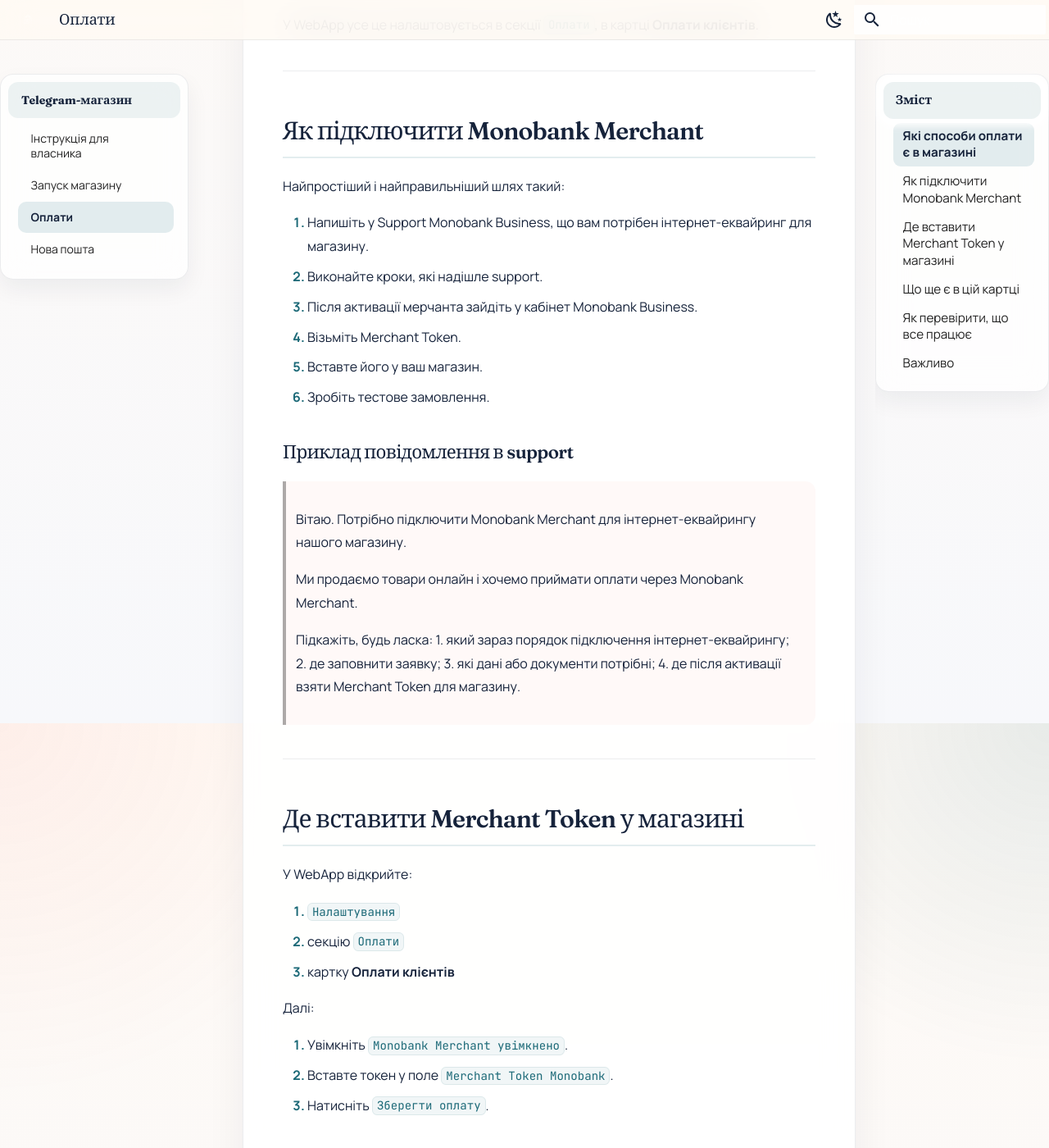
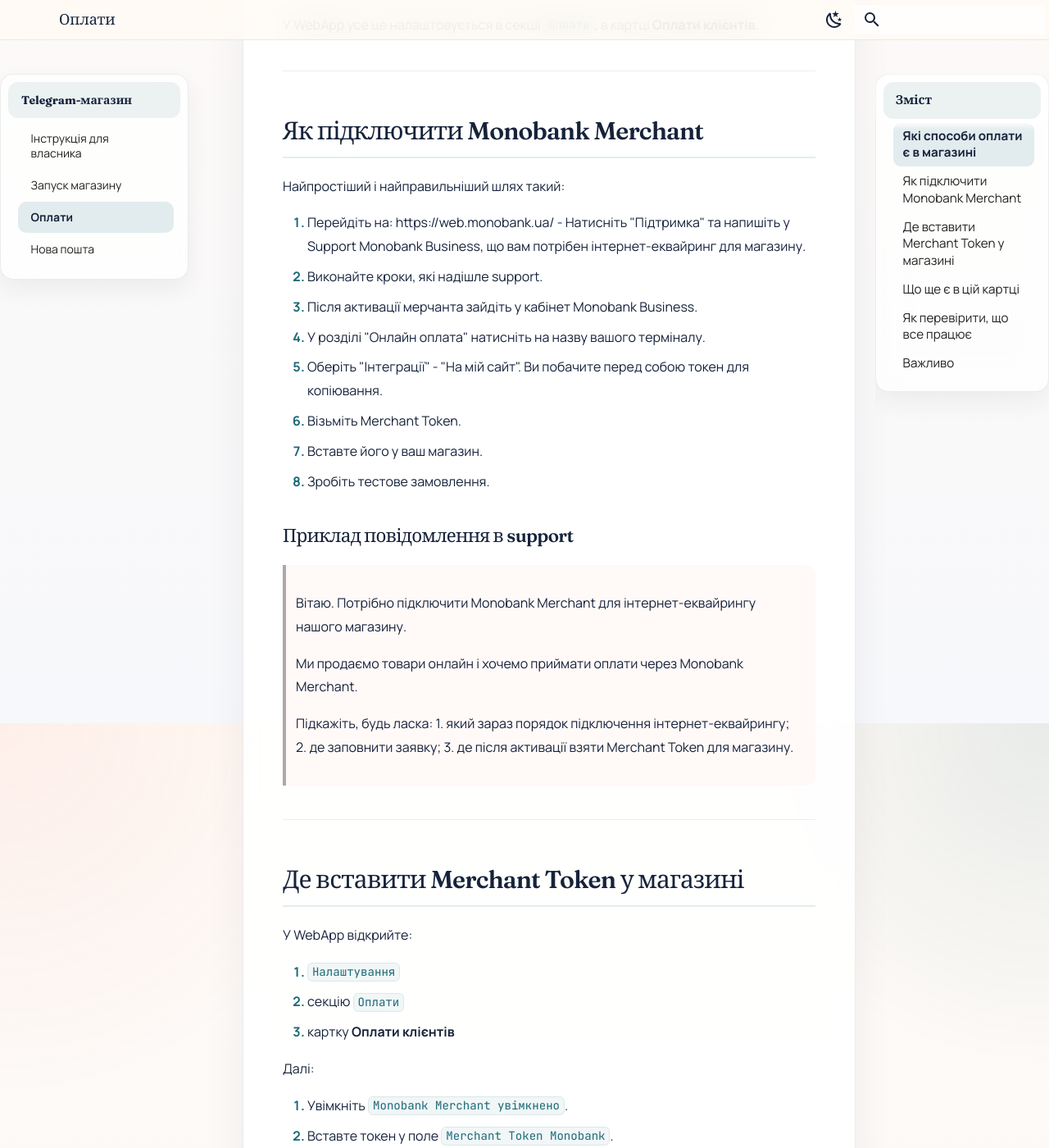
Before and after one commit to BHy4uk/tgshop-docs, an MkDocs documentation site: the page built from docs/payments.md, in a window 1280 px wide and 1400 px high, scrolled down 518 px. Shown: the whole window at 82% size. Built offline with MkDocs 1.6.1 and Material for MkDocs 9.7.7, drawn with Linux system fonts in a browser that asks for light colours.

Commit message:
Owner Guide updates 6

```diff
--- a/docs/payments.md
+++ b/docs/payments.md
@@ -19,12 +19,14 @@
 
 Найпростіший і найправильніший шлях такий:
 
-1. Напишіть у Support Monobank Business, що вам потрібен інтернет-еквайринг для магазину.
+1. Перейдіть на: https://web.monobank.ua/ - Натисніть "Підтримка" та напишіть у Support Monobank Business, що вам потрібен інтернет-еквайринг для магазину.
 2. Виконайте кроки, які надішле support.
 3. Після активації мерчанта зайдіть у кабінет Monobank Business.
-4. Візьміть Merchant Token.
-5. Вставте його у ваш магазин.
-6. Зробіть тестове замовлення.
+4. У розділі "Онлайн оплата" натисніть на назву вашого терміналу.
+5. Оберіть "Інтеграції" - "На мій сайт". Ви побачите перед собою токен для копіювання.
+6. Візьміть Merchant Token.
+7. Вставте його у ваш магазин.
+8. Зробіть тестове замовлення.
 
 ### Приклад повідомлення в support
 
@@ -35,8 +37,7 @@
 > Підкажіть, будь ласка:
 > 1. який зараз порядок підключення інтернет-еквайрингу;
 > 2. де заповнити заявку;
-> 3. які дані або документи потрібні;
-> 4. де після активації взяти Merchant Token для магазину.
+> 3. де після активації взяти Merchant Token для магазину.
 
 ---
 
```
